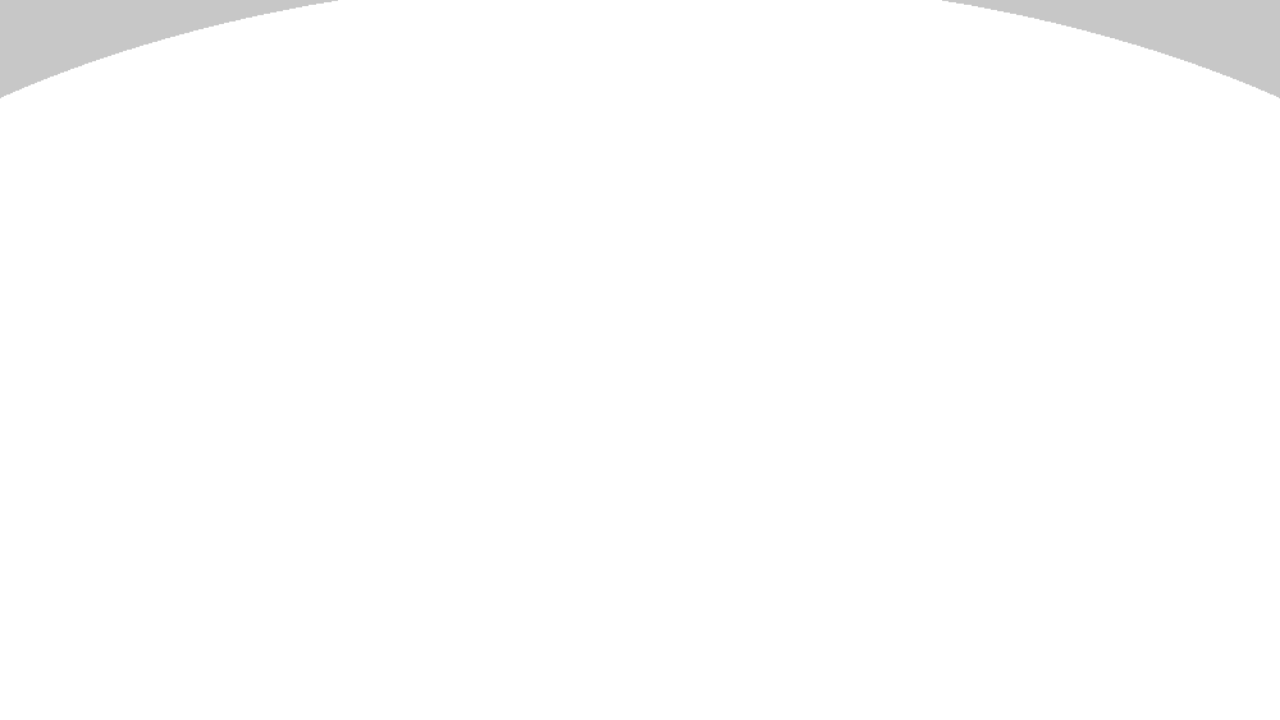
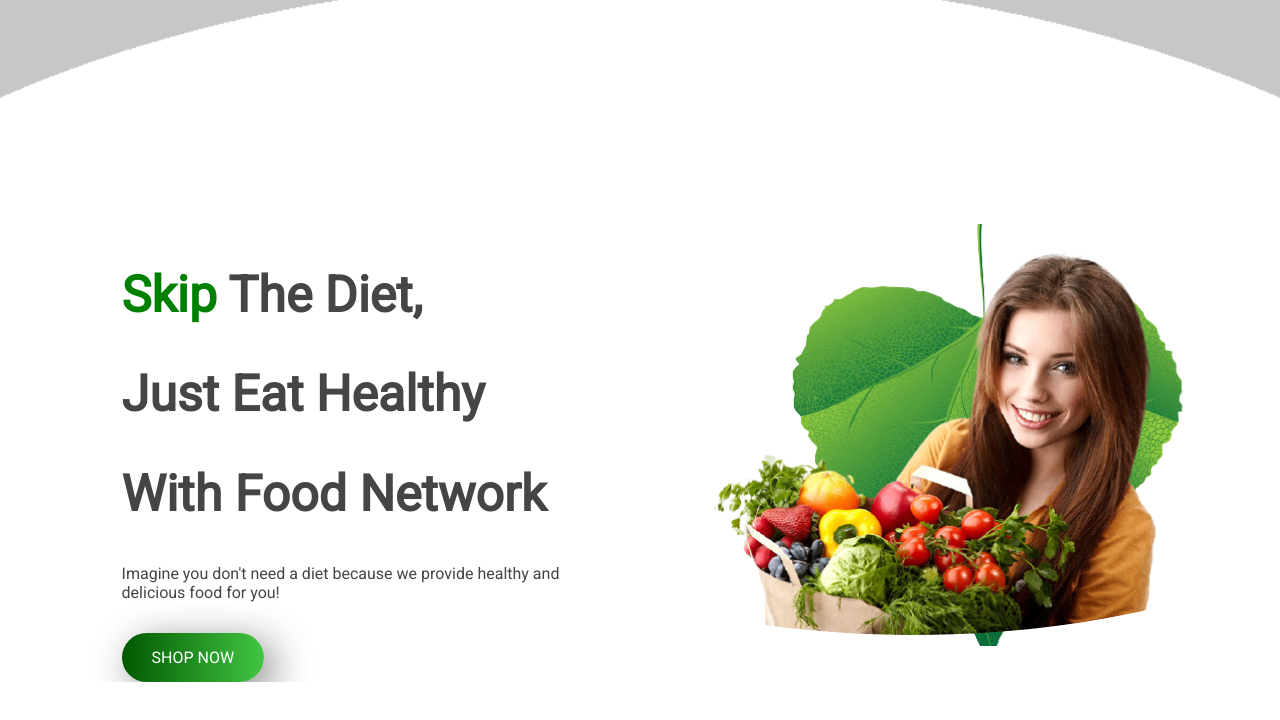
Before and after one commit to kbnul001/food-portfolio, a plain HTML site: page index.html in a window 1280 px wide. Shown: the part 556-1276 px from the top of the page. After the commit the page ends 1238 px from the top, so only its background shows below. Drawn offline with Linux system fonts and the light colour scheme.

Commit message:
second part done

```diff
--- a/index.html
+++ b/index.html
@@ -8,6 +8,11 @@
     <title>Food Network</title>
     <link rel="stylesheet" href="style.css">
     <link rel="stylesheet" href="https://cdnjs.cloudflare.com/ajax/libs/font-awesome/4.7.0/css/font-awesome.min.css">
+
+    <link rel="preconnect" href="https://fonts.googleapis.com">
+    <link rel="preconnect" href="https://fonts.gstatic.com" crossorigin>
+    <link href="https://fonts.googleapis.com/css2?family=Roboto:ital@0;1&display=swap" rel="stylesheet">
+
 </head>
 
 <body>
@@ -22,7 +27,23 @@
             <a href="#" class="fa fa-youtube"></a>
             <a href="#" class="fa fa-instagram"></a>
             <a href="#" class="fa fa-linkedin"></a>
+        </div>
+    </section>
 
+
+
+    <section class="flex-container">
+        <div class="half-width">
+            <h1> <span class="green-color">Skip</span> The Diet,</h1>
+            <h1>Just Eat Healthy</h1>
+            <h1>With Food Network</h1>
+            <p style="margin-bottom: 10%;">Imagine you don't need a diet because we provide healthy and delicious food
+                for you!</p>
+            <a class="link-button" href="" target="_blank">SHOP NOW</a>
+        </div>
+
+        <div class="half-width">
+            <img src="images/food1.png" alt="">
         </div>
     </section>
 </body>
--- a/style.css
+++ b/style.css
@@ -1,14 +1,16 @@
 
 body{
     margin: 0;
+    font-family: 'Roboto', sans-serif;
+    color: rgb(70, 68, 68);
 }
 
 #top-bg{
     margin: 0;
-    background-image: url(images/foodtop1.png);
+    background-image: url(images/top1.png);
     background-repeat: no-repeat;
     background-size: 100%;
-    height: 1500px;
+    height: 780px;
     padding-top: 0;
 }
 
@@ -62,3 +64,27 @@ h1{
     background: #007bb5;
     color: white;
   }
+
+
+
+.flex-container{
+    display: flex;
+    margin-left: 5%;
+    margin-right: 5%;
+}
+
+.half-width{
+    width: 40%;
+    padding-left: 5%;
+}
+
+
+.link-button{
+    text-decoration: none;
+    padding: 15px 30px;
+    background-image: linear-gradient(to right, rgb(1, 88, 1),rgb(66, 197, 66));
+    color: white;
+    border-radius: 30px;
+    margin-top: 10px;
+    box-shadow: 10px 10px 40px gray;
+}
```
Also changed, not shown: images/food1.png (added), images/top1.png (added), 2 other files.
